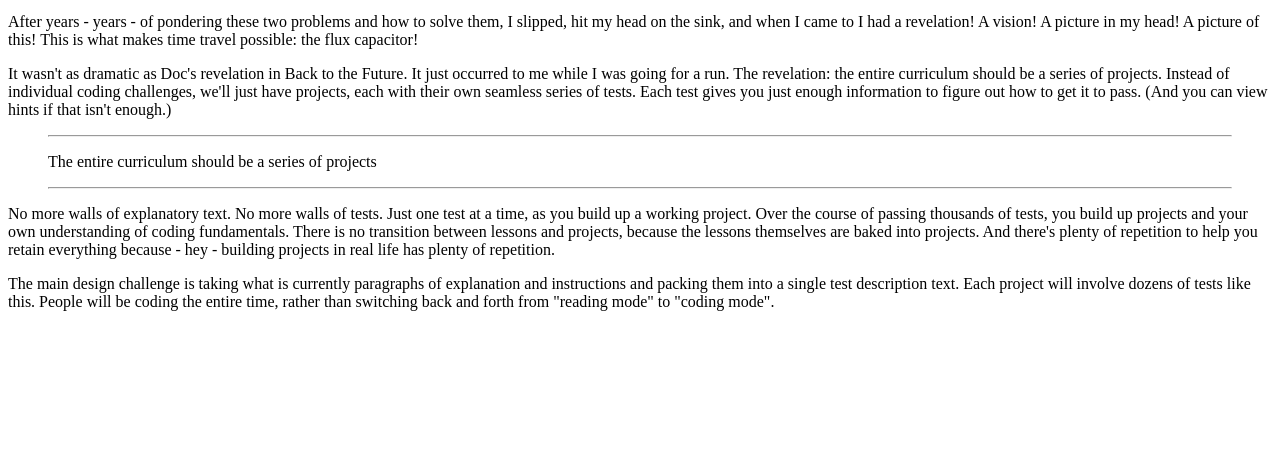
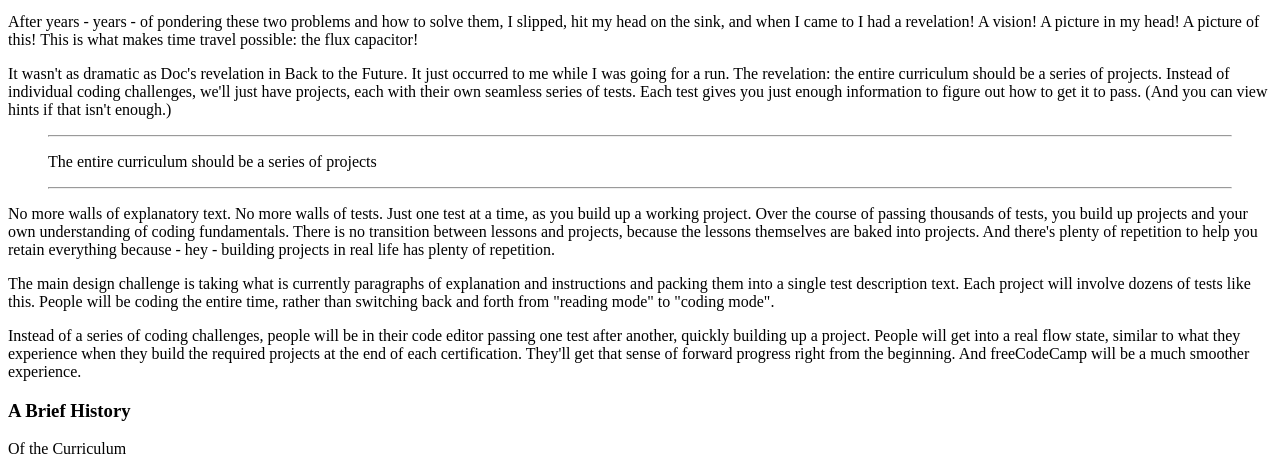
Before and after one commit to ZAlexey1977/learnGrid, a plain HTML site: page index.html in a window 1280 px wide. Shown: the part 554-1028 px from the top of the page. Before the commit the page ends 881 px from the top, so only its background shows below. Drawn offline with Linux system fonts and the light colour scheme; a web font is replaced by a local one.

Commit message:
new section

```diff
--- a/index.html
+++ b/index.html
@@ -77,6 +77,22 @@
               People will be coding the entire time, rather than
               switching back and forth from "reading mode" to "coding mode".
           </p>
+          <p>
+            Instead of a series of coding challenges, people will be in their code
+            editor passing one test after another, quickly building up a project.
+            People will get into a real flow state, similar to what they experience
+             when they build the required projects at the end of each certification.
+             They'll get that sense of forward progress right from the beginning.
+             And freeCodeCamp will be a much smoother experience.
+          </p>
+    </section>
+    <section class="text text-with-images">
+      <article class="brief-history">
+        <h3 class="list-title">A Brief History</h3>
+        <p>Of the Curriculum</p>
+        <ul class="lists"></ul>
+      </article>
+      <aside class="image-wrapper"></aside>
     </section>
   </main>
 </body>
```
